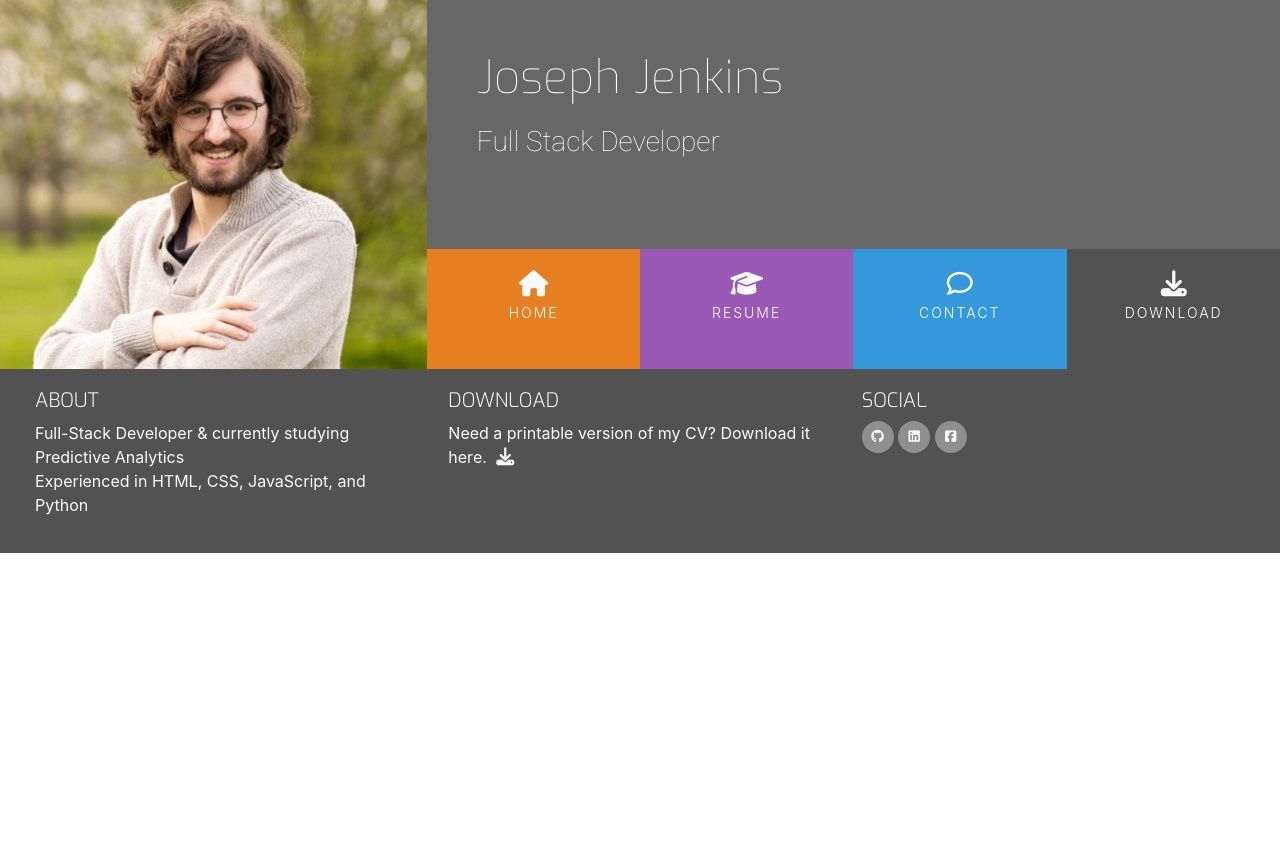
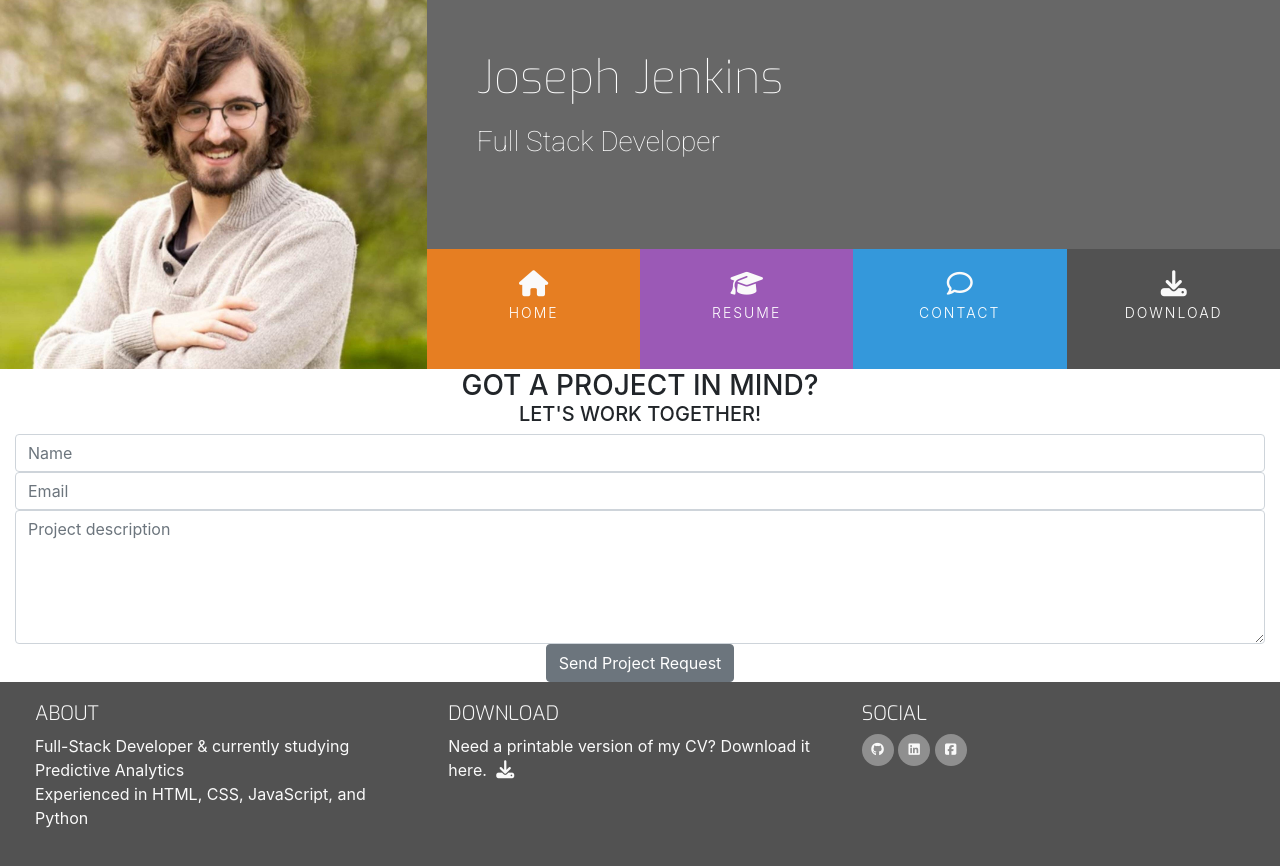
Before and after one commit to jftjenkins/resume, a plain HTML site: page contact.html in a window 1280 px wide. Before the commit the page ends 800 px from the top, so only its background shows below. Drawn offline with nearby package versions, Linux system fonts and the light colour scheme.

Commit message:
feat: Created form for contact.html.

```diff
--- a/assets/css/style.css
+++ b/assets/css/style.css
@@ -15,6 +15,10 @@
 
 .bg-color-work-history {
     background-color: #9b59b6;
+}
+
+.bg-color-contact {
+    background-color: #ffffff;
 }
 
 .ui-menu-color-home {
@@ -326,3 +330,9 @@ footer {
     content: '';
     background: #fafafa;
 }
+
+.history-items {
+    margin-bottom: 30px;
+}
+
+/* Contact Form */
--- a/contact.html
+++ b/contact.html
@@ -79,7 +79,52 @@
         </div>
       </div>
     </header>
-    <section></section>
+    <section class="container-fluid">
+      <div class="row bg-color-contact">
+        <div class="col">
+          <h3 class="contact-heading uppercase text-center">
+            Got a project in mind?
+          </h3>
+          <h5 class="uppercase text-center">Let's work together!</h5>
+
+          <div class="center-">
+            <form>
+              <input
+                type="text"
+                name="name"
+                id="fullname"
+                class="form-control"
+                placeholder="Name"
+                required
+              />
+              <input
+                type="email"
+                name="email"
+                id="emailaddress"
+                class="form-control"
+                placeholder="Email"
+                required
+              />
+              <textarea
+                rows="5"
+                name="projectsummary"
+                id="projectsummary"
+                class="form-control"
+                placeholder="Project description"
+                required
+              ></textarea>
+              <div class="form-row text-center">
+                <div class="col">
+                  <button type="submit" class="btn btn-secondary">
+                    Send Project Request
+                  </button>
+                </div>
+              </div>
+            </form>
+          </div>
+        </div>
+      </div>
+    </section>
     <footer class="container-fluid">
       <div id="footer-details" class="row">
         <div class="col-sm-4">
```
Also changed, not shown: resume.html (+9 -3 lines).
